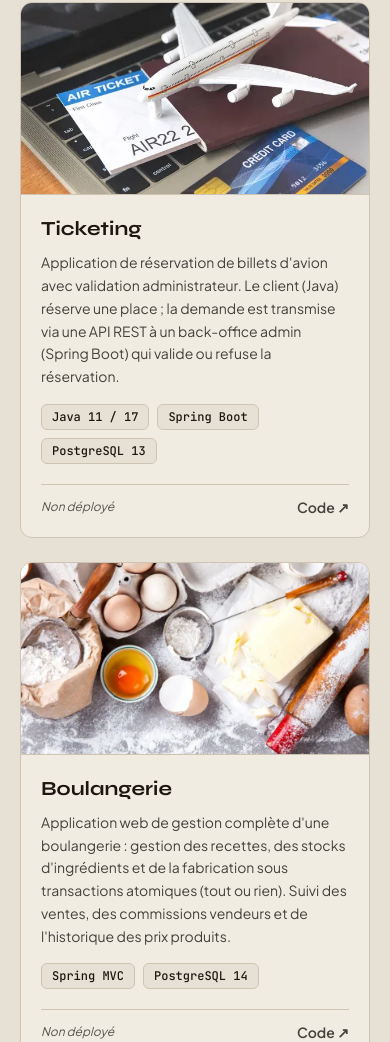
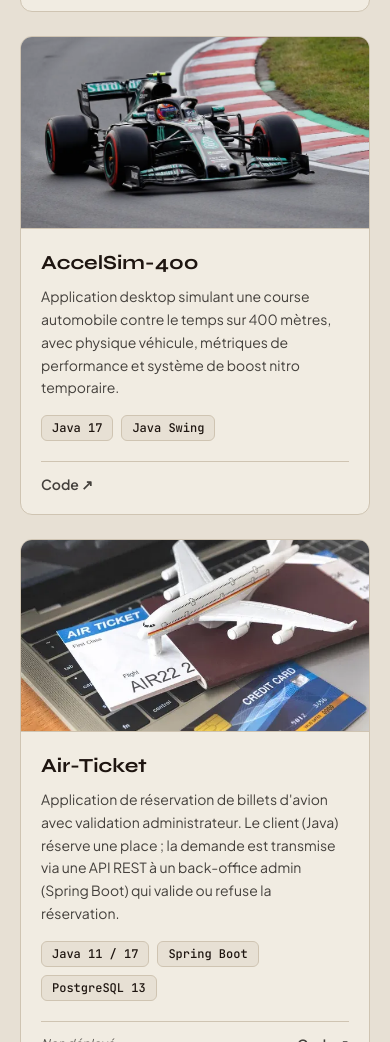
Before and after one commit to Framanantsoa/Portfolio, a plain HTML site: page index.html in a window 390 px wide. Shown: the part 4728-5770 px from the top of the page. Drawn offline with nearby package versions, Linux system fonts and the light colour scheme.

Commit message:
style: Adding a new one project

```diff
--- a/index.html
+++ b/index.html
@@ -245,7 +245,8 @@
                 Application web de gestion d'élevage : suivi des lots, consommation d'aliments, production et mortalité des poulets.
               </p>
               <div class="flex flex-wrap gap-2 mb-5">
-                <span class="text-xs font-mono font-medium px-2.5 py-1 bg-base border border-border rounded-md text-primary">SvelteKit 5</span>
+                <span class="text-xs font-mono font-medium px-2.5 py-1 bg-base border border-border rounded-md text-primary">SvelteKit 3</span>
+                <span class="text-xs font-mono font-medium px-2.5 py-1 bg-base border border-border rounded-md text-primary">Svelte 5</span>
                 <span class="text-xs font-mono font-medium px-2.5 py-1 bg-base border border-border rounded-md text-primary">PostgreSQL 14</span>
               </div>
             </div>
@@ -275,19 +276,41 @@
             </div>
             <div class="flex flex-wrap items-center justify-between gap-3 text-sm font-semibold pt-3 border-t border-border">
               <span class="text-stone-600 font-normal italic text-xs" data-i18n="proj.internal">Application interne — non publique</span>
-              <a href="https://github.com/Framanantsoa/Recrutement" target="_blank" rel="noopener" class="text-stone-700 hover:text-primary transition" data-i18n="proj.code">Code ↗</a>
+              <a href="https://github.com/Framanantsoa/Recruitment-App" target="_blank" rel="noopener" class="text-stone-700 hover:text-primary transition" data-i18n="proj.code">Code ↗</a>
             </div>
           </div>
         </article>
 
-        <!-- Ticketing -->
+        <!-- Race -->
         <article class="group bg-surface border border-border rounded-xl overflow-hidden hover:border-accent transition flex flex-col w-full min-w-0">
           <div class="h-48 bg-base overflow-hidden border-b border-border">
-            <img src="assets/ticketing.webp" alt="Ticketing" class="w-full h-full object-cover group-hover:scale-105 transition duration-500" onerror="this.style.display='none'">
+            <img src="assets/race.webp" alt="AccelSim-400" class="w-full h-full object-cover group-hover:scale-105 transition duration-500" onerror="this.style.display='none'">
           </div>
           <div class="p-5 sm:p-6 flex-1 flex flex-col justify-between">
             <div>
-              <h3 class="font-display text-xl font-bold text-primary mb-2">Ticketing</h3>
+              <h3 class="font-display text-xl font-bold text-primary mb-2">AccelSim-400</h3>
+              <p class="text-stone-700 text-sm leading-relaxed mb-4" data-i18n="proj.race.desc">
+                Application desktop permettant de simuler une course automobile contre le temps sur une distance de 400 mètres.
+              </p>
+              <div class="flex flex-wrap gap-2 mb-5">
+                <span class="text-xs font-mono font-medium px-2.5 py-1 bg-base border border-border rounded-md text-primary">Java 17</span>
+                <span class="text-xs font-mono font-medium px-2.5 py-1 bg-base border border-border rounded-md text-primary">Java Swing</span>
+              </div>
+            </div>
+            <div class="flex items-center gap-5 text-sm font-semibold pt-3 border-t border-border">
+              <a href="https://github.com/Framanantsoa/AccelSim-400" target="_blank" rel="noopener" class="text-stone-700 hover:text-primary transition" data-i18n="proj.code">Code ↗</a>
+            </div>
+          </div>
+        </article>
+
+        <!-- Air-Ticket -->
+        <article class="group bg-surface border border-border rounded-xl overflow-hidden hover:border-accent transition flex flex-col w-full min-w-0">
+          <div class="h-48 bg-base overflow-hidden border-b border-border">
+            <img src="assets/ticketing.webp" alt="Air-Ticket" class="w-full h-full object-cover group-hover:scale-105 transition duration-500" onerror="this.style.display='none'">
+          </div>
+          <div class="p-5 sm:p-6 flex-1 flex flex-col justify-between">
+            <div>
+              <h3 class="font-display text-xl font-bold text-primary mb-2">Air-Ticket</h3>
               <p class="text-stone-700 text-sm leading-relaxed mb-4" data-i18n="proj.ticketing.desc">
                 Application de réservation de billets d'avion avec validation administrateur. Le client (Java) réserve une place ; la demande est transmise via une API REST à un back-office admin (Spring Boot) qui valide ou refuse la réservation.
               </p>
@@ -299,30 +322,31 @@
             </div>
             <div class="flex items-center justify-between gap-3 text-sm font-semibold pt-3 border-t border-border">
               <span class="text-stone-600 font-normal italic text-xs" data-i18n="proj.notDeployed">Non déployé</span>
-              <a href="https://github.com/Framanantsoa/Ticketing" target="_blank" rel="noopener" class="text-stone-700 hover:text-primary transition" data-i18n="proj.code">Code ↗</a>
+              <a href="https://github.com/Framanantsoa/Air-Ticket" target="_blank" rel="noopener" class="text-stone-700 hover:text-primary transition" data-i18n="proj.code">Code ↗</a>
             </div>
           </div>
         </article>
 
-        <!-- Boulangerie -->
+        <!-- Bakery-ERP -->
         <article class="group bg-surface border border-border rounded-xl overflow-hidden hover:border-accent transition flex flex-col w-full min-w-0">
           <div class="h-48 bg-base overflow-hidden border-b border-border">
-            <img src="assets/bakery.webp" alt="Boulangerie" class="w-full h-full object-cover group-hover:scale-105 transition duration-500" onerror="this.style.display='none'">
+            <img src="assets/bakery.webp" alt="Bakery-ERP" class="w-full h-full object-cover group-hover:scale-105 transition duration-500" onerror="this.style.display='none'">
           </div>
           <div class="p-5 sm:p-6 flex-1 flex flex-col justify-between">
             <div>
-              <h3 class="font-display text-xl font-bold text-primary mb-2">Boulangerie</h3>
+              <h3 class="font-display text-xl font-bold text-primary mb-2">Bakery-ERP</h3>
               <p class="text-stone-700 text-sm leading-relaxed mb-4" data-i18n="proj.boulangerie.desc">
                 Application web de gestion complète d'une boulangerie : gestion des recettes, des stocks d'ingrédients et de la fabrication sous transactions atomiques (tout ou rien). Suivi des ventes, des commissions vendeurs et de l'historique des prix produits.
               </p>
               <div class="flex flex-wrap gap-2 mb-5">
+                <span class="text-xs font-mono font-medium px-2.5 py-1 bg-base border border-border rounded-md text-primary">Java 17</span>
                 <span class="text-xs font-mono font-medium px-2.5 py-1 bg-base border border-border rounded-md text-primary">Spring MVC</span>
                 <span class="text-xs font-mono font-medium px-2.5 py-1 bg-base border border-border rounded-md text-primary">PostgreSQL 14</span>
               </div>
             </div>
             <div class="flex items-center justify-between gap-3 text-sm font-semibold pt-3 border-t border-border">
               <span class="text-stone-600 font-normal italic text-xs" data-i18n="proj.notDeployed">Non déployé</span>
-              <a href="https://github.com/Framanantsoa/Boulangerie" target="_blank" rel="noopener" class="text-stone-700 hover:text-primary transition" data-i18n="proj.code">Code ↗</a>
+              <a href="https://github.com/Framanantsoa/Bakery-ERP" target="_blank" rel="noopener" class="text-stone-700 hover:text-primary transition" data-i18n="proj.code">Code ↗</a>
             </div>
           </div>
         </article>
--- a/js/main.js
+++ b/js/main.js
@@ -99,6 +99,8 @@ const translations = {
     'proj.notDeployed': 'Non déployé',
     'proj.poultry.desc':
       "Application web de gestion d'élevage : suivi des lots, consommation d'aliments, production et mortalité des poulets.",
+    'proj.race.desc':
+      "Application desktop simulant une course automobile contre le temps sur 400 mètres, avec physique véhicule, métriques de performance et système de boost nitro temporaire.",
     'proj.recruitment.desc':
       "Application interne de gestion des demandes de recrutement : fiches de poste, candidatures et entretiens. Projet de stage chez Ravinala Airports et projet de fin d'études de Licence.",
     'proj.ticketing.desc':
@@ -183,6 +185,8 @@ const translations = {
     'proj.notDeployed': 'Not deployed',
     'proj.poultry.desc':
       'Web application for poultry farm management: flock tracking, feed consumption, production, and chicken mortality.',
+    'proj.race.desc':
+      "Desktop application simulating a 400-meter time-trial car race with vehicle physics, performance metrics, and a temporary nitro boost system.",
     'proj.recruitment.desc':
       "Internal recruitment management application: job descriptions, applications, and interviews. Ravinala Airports internship project and Bachelor's final-year project.",
     'proj.ticketing.desc':
```
Also changed, not shown: assets/race.webp (added).
